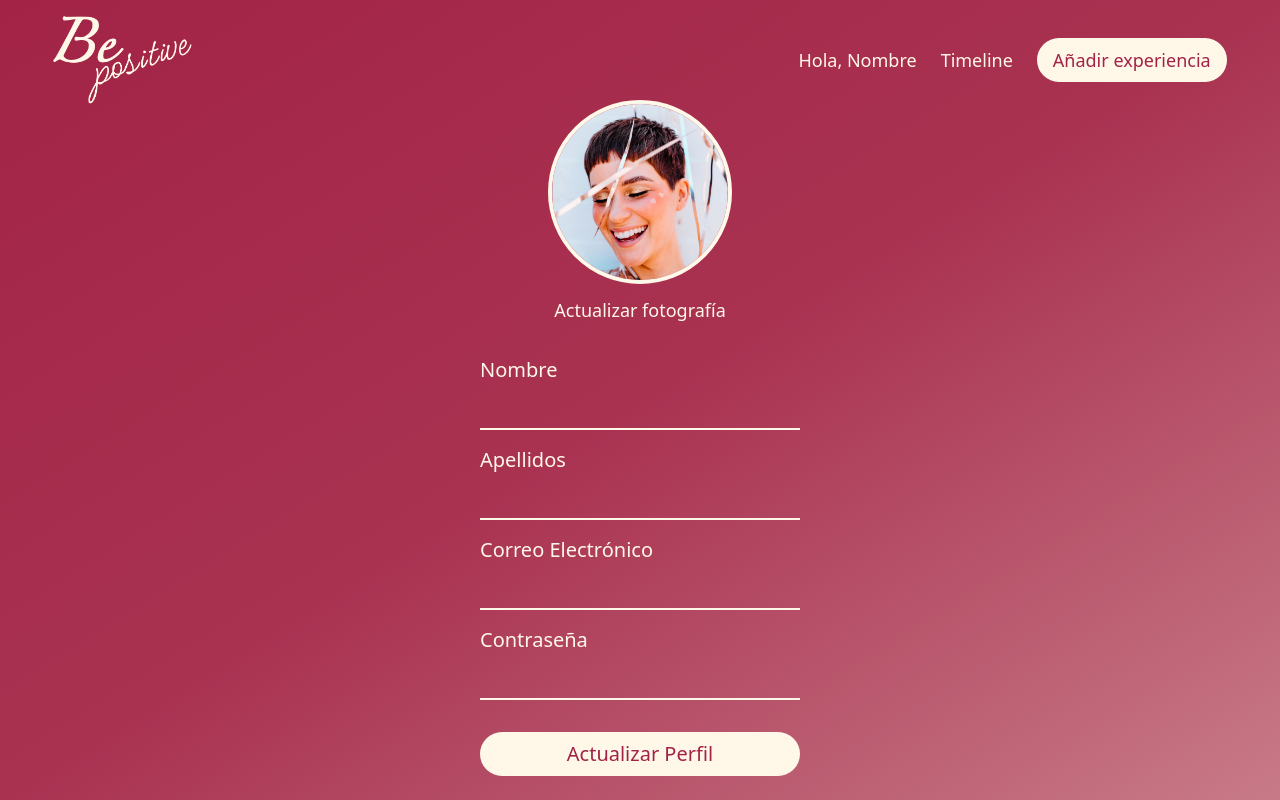
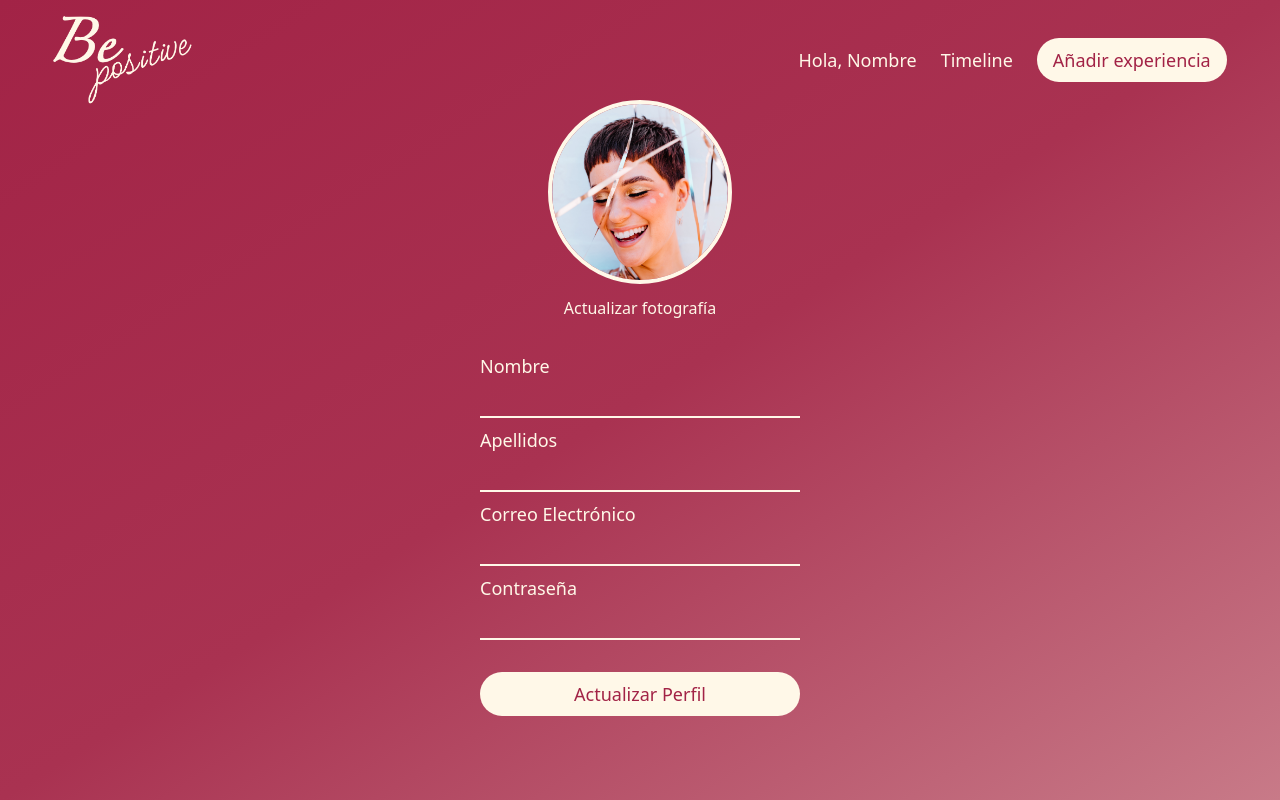
Before and after one commit to maroch0/PFC-BePositive, a Vue app: page /user in a window 1280 px wide. Built offline with nearby package versions, Linux system fonts and the light colour scheme.

Commit message:
fix responsive design to user profile

```diff
--- a/src/components/UpdateImage.vue
+++ b/src/components/UpdateImage.vue
@@ -3,7 +3,7 @@
         class="flex flex-col justify-center items-center space-y-4"
     >
         <div
-            class="flex justify-center items-center w-44 h-44 overflow-hidden rounded-fifty outline outline-4 outline-cosmicLatte"
+            class="flex justify-center items-center w-44 md:w-38 h-44 md:h-38 overflow-hidden rounded-fifty outline outline-4 outline-cosmicLatte"
         >
             <img
             src="src/assets/profile-img.png"
@@ -12,7 +12,7 @@
         </div>
 
         <label for="image"
-            class="w-full text-center text-lg text-cosmicLatte cursor-pointer"
+            class="w-full text-center text-lg md:text-base text-cosmicLatte cursor-pointer"
         >
             Actualizar fotograf&iacute;a
         </label>
--- a/src/components/UpdateProfileForm.vue
+++ b/src/components/UpdateProfileForm.vue
@@ -1,10 +1,10 @@
 <template>
     <form
-      class="w-3/12 text-cosmicLatte flex flex-col justify-center space-y-4"
+      class="w-3/12 text-cosmicLatte flex flex-col justify-center space-y-4 md:space-y-2"
     >
         <label
           for="name"
-          class="text-xl"
+          class="text-xl md:text-lg"
         >
           Nombre
         </label>
@@ -12,12 +12,12 @@
           type="text"
           id="name"
           required
-          class="w-full text-xl px-1 bg-transparent border-b-2 border-cosmicLatte outline-none"
+          class="w-full text-xl md:text-lg px-1 bg-transparent border-b-2 border-cosmicLatte outline-none"
         />
 
         <label
           for="lastname"
-          class="text-xl"
+          class="text-xl md:text-lg"
         >
           Apellidos
         </label>
@@ -25,12 +25,12 @@
           type="text"
           id="lastname"
           required
-          class="w-full text-xl px-1 bg-transparent border-b-2 border-cosmicLatte outline-none"
+          class="w-full text-xl md:text-lg px-1 bg-transparent border-b-2 border-cosmicLatte outline-none"
         />
 
         <label
           for="email"
-          class="text-xl"
+          class="text-xl md:text-lg"
         >
           Correo Electr&oacute;nico
         </label>
@@ -38,12 +38,12 @@
           type="email"
           id="email"
           required
-          class="w-full text-xl px-1 bg-transparent border-b-2 border-cosmicLatte outline-none"
+          class="w-full text-xl md:text-lg px-1 bg-transparent border-b-2 border-cosmicLatte outline-none"
         />
 
         <label
           for="pass"
-          class="text-xl"
+          class="text-xl md:text-lg"
         >
           Contrase&ntilde;a
         </label>
@@ -51,7 +51,7 @@
           type="password"
           id="pass"
           required
-          class="w-full text-xl px-1 bg-transparent border-b-2 border-cosmicLatte outline-none"
+          class="w-full text-xl md:text-lg px-1 bg-transparent border-b-2 border-cosmicLatte outline-none"
         />
     </form>
 </template>
--- a/src/views/UserProfile.vue
+++ b/src/views/UserProfile.vue
@@ -11,7 +11,7 @@
 
     <button
       type="button"
-      class="w-3/12 self-center btn bg-cosmicLatte text-ruby rounded-full py-2 text-xl"
+      class="w-3/12 self-center btn bg-cosmicLatte text-ruby rounded-full py-2 text-xl md:text-lg"
     >
       Actualizar Perfil
     </button>
```
